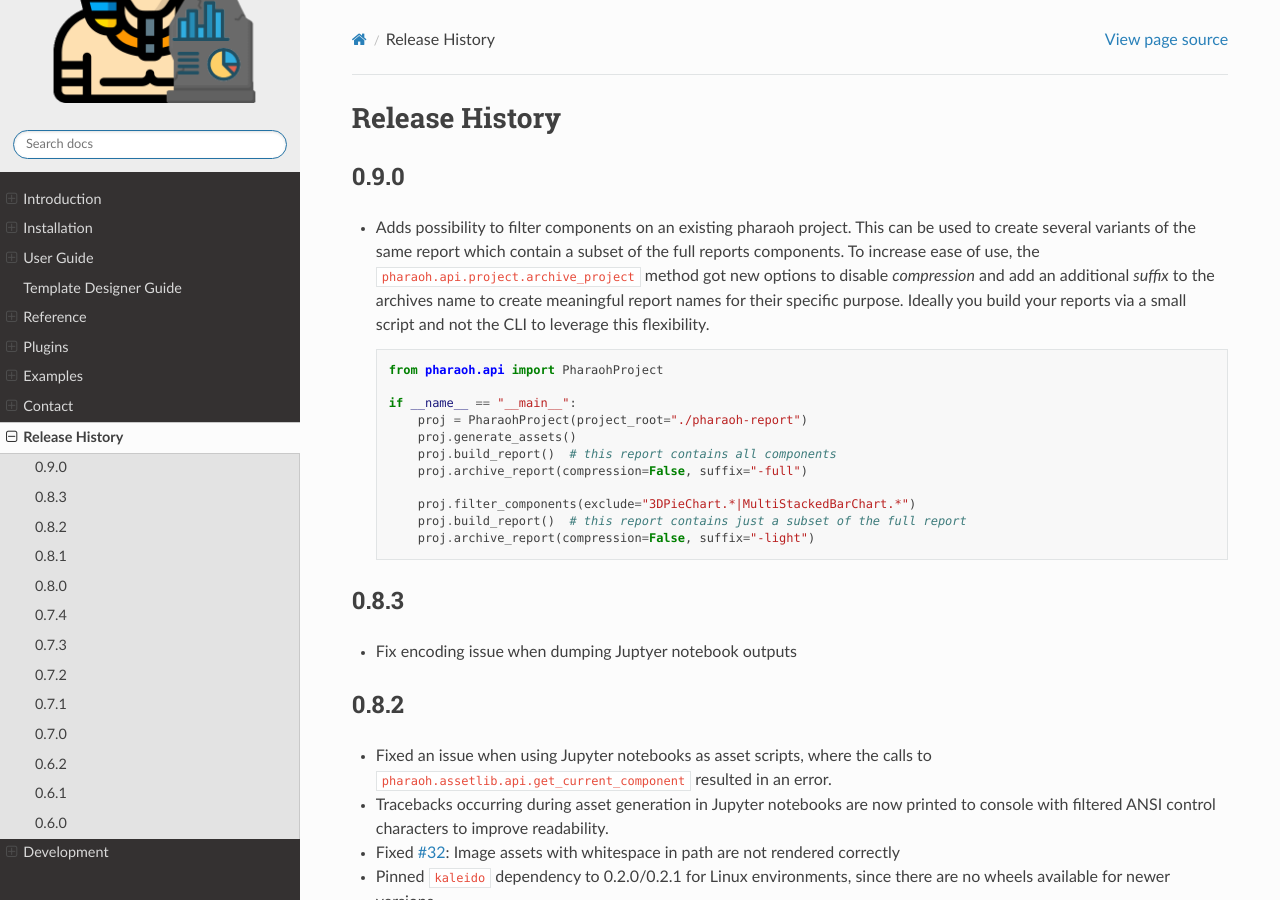
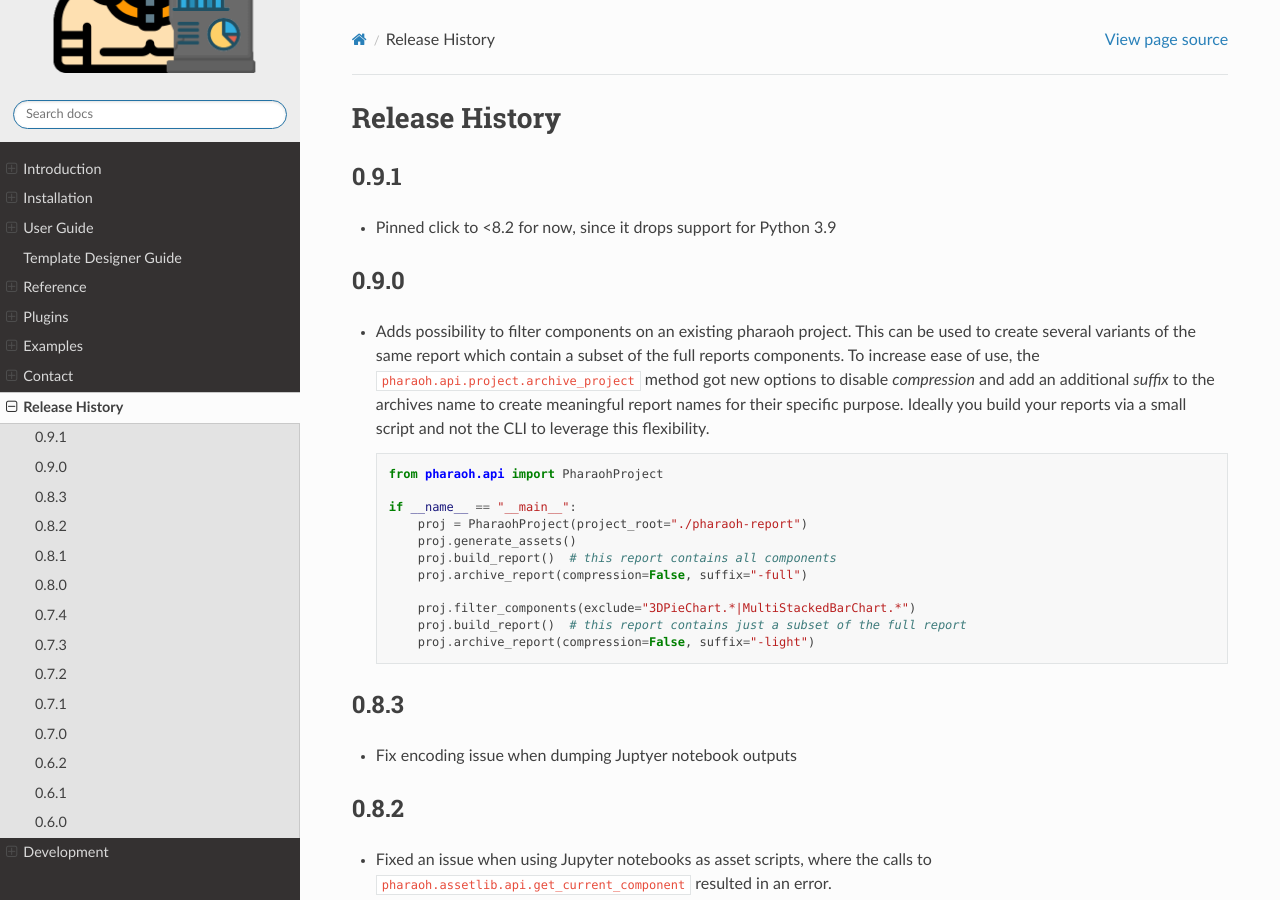
Before and after one commit to Infineon/pharaoh-dev, a Sphinx documentation site: the page built from docs/changelog.rst, in a window 1280 px wide and 900 px high. Built offline with Sphinx 7.4.7 and the Read the Docs theme 3.1.0, drawn with Linux system fonts in a browser that asks for light colours; pages that are not in the unit, such as notebooks, are missing from menus; the version number could not be read and is left out.

Commit message:
Pin click to <8.2 for now, since it drops support for Python 3.9

```diff
--- a/docs/changelog.rst
+++ b/docs/changelog.rst
@@ -1,5 +1,10 @@
 Release History
 ===============
+
+0.9.1
+-----
+
+-   Pinned click to <8.2 for now, since it drops support for Python 3.9
 
 0.9.0
 -----
--- a/pyproject.toml
+++ b/pyproject.toml
@@ -44,7 +44,7 @@ urls.Tracker = "https://github.com/Infineon/pharaoh-dev/issues"
 
 dependencies = [
     "attrs",
-    "click", # CLI
+    "click<8.2", # CLI. 8.2.0 drops Python 3.9 support and leads to a fail in CLI test "test_remove"
     "omegaconf", # yaml R/W
     "natsort", # sorting paths naturally
     "pyyaml!=5.3.0",
```
